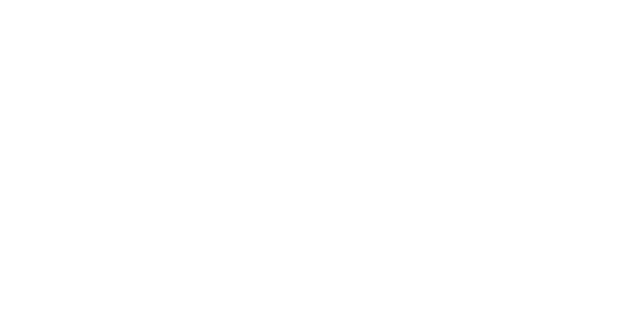
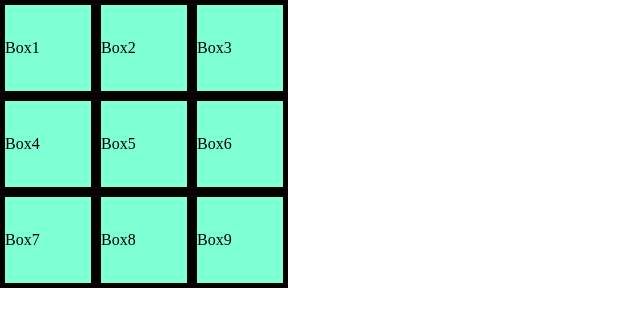
Before and after one commit to LearnerAnuprash/TicTacToe, a plain HTML site: page TicTac.html in a window 1280 px wide. Shown: the whole page, without its empty margins (0-640 px from the left). Drawn offline with Linux system fonts and the light colour scheme.

Commit message:
Designing layout of Tic Tac Toe game interface

```diff
--- a/TicTac.html
+++ b/TicTac.html
@@ -7,6 +7,45 @@
     <title>Document</title>
 </head>
 <body>
+    <div id="mainBox">
+    <div class="box">
+        <p>Box1</p>
+    </div>
+
+    <div class="box">
+        <p>Box2</p>
+    </div>
+
+    <div class="box">
+        <p>Box3</p>
+    </div>
+
+    <div class="box">
+        <p>Box4</p>
+    </div>
+
+    <div class="box">
+        <p>Box5</p>
+    </div>
+
+    <div class="box">
+        <p>Box6</p>
+    </div>
+
+    <div class="box">
+        <p>Box7</p>
+    </div>
+
+    <div class="box">
+        <p>Box8</p>
+    </div>
+
+    <div class="box">
+        <p>Box9</p>
+    </div>
+
+    </div>
+
     <script src="TicTacscript.js"></script>
 </body>
 </html>
--- a/TicTacStyle.css
+++ b/TicTacStyle.css
@@ -0,0 +1,24 @@
+body,html{
+    padding:0px;
+    margin:0px;
+}
+
+
+#mainBox{
+    display:flex;
+    flex-wrap:wrap;
+    width:36vh;
+    padding:0px;
+    margin:0px;
+    gap:0px;
+}
+
+.box{
+    width:12vh;
+    height:12vh;
+    background-color:aquamarine;
+    border:5px solid black;
+    box-sizing:border-box;
+    align-content: center;
+    align-items: center;
+}
```
